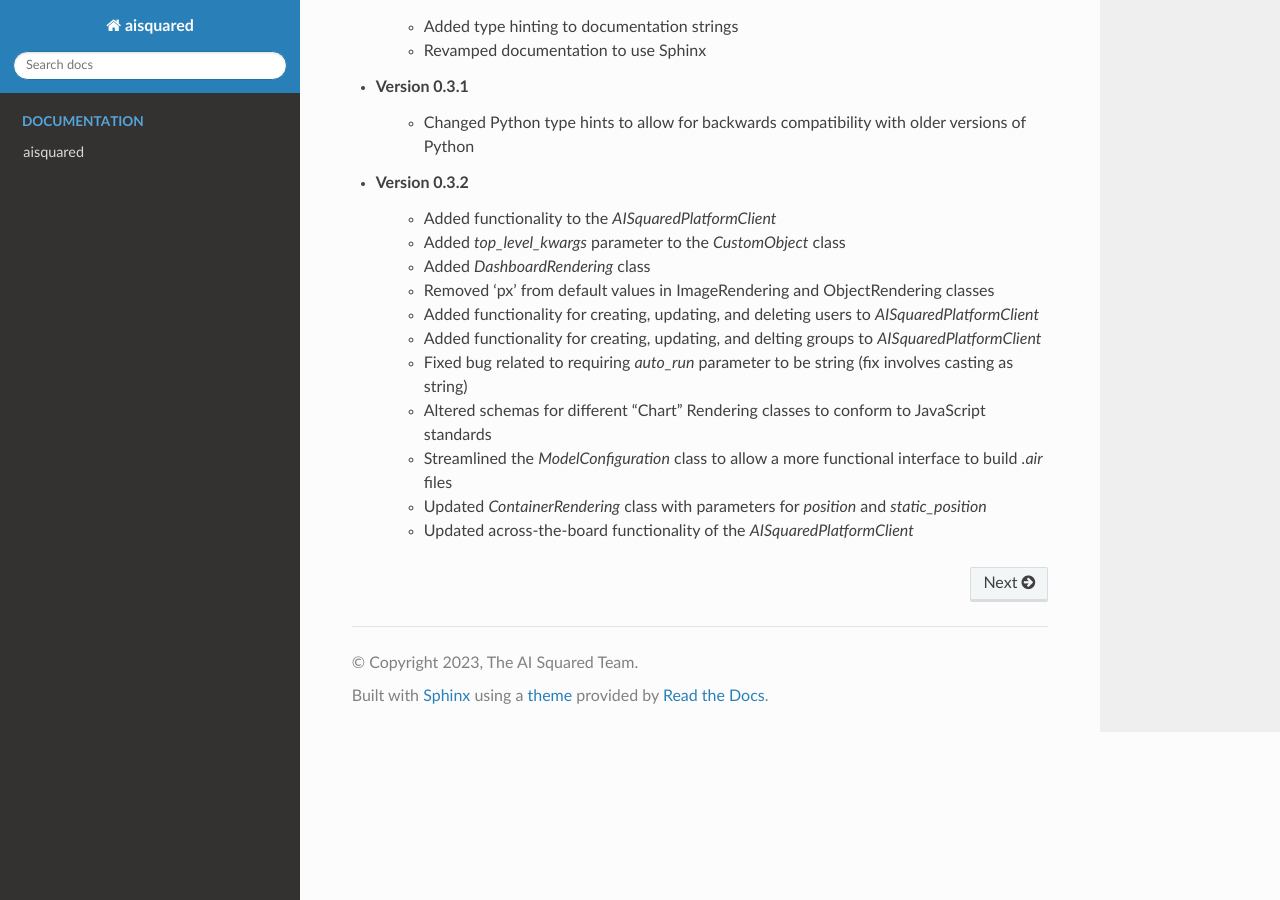
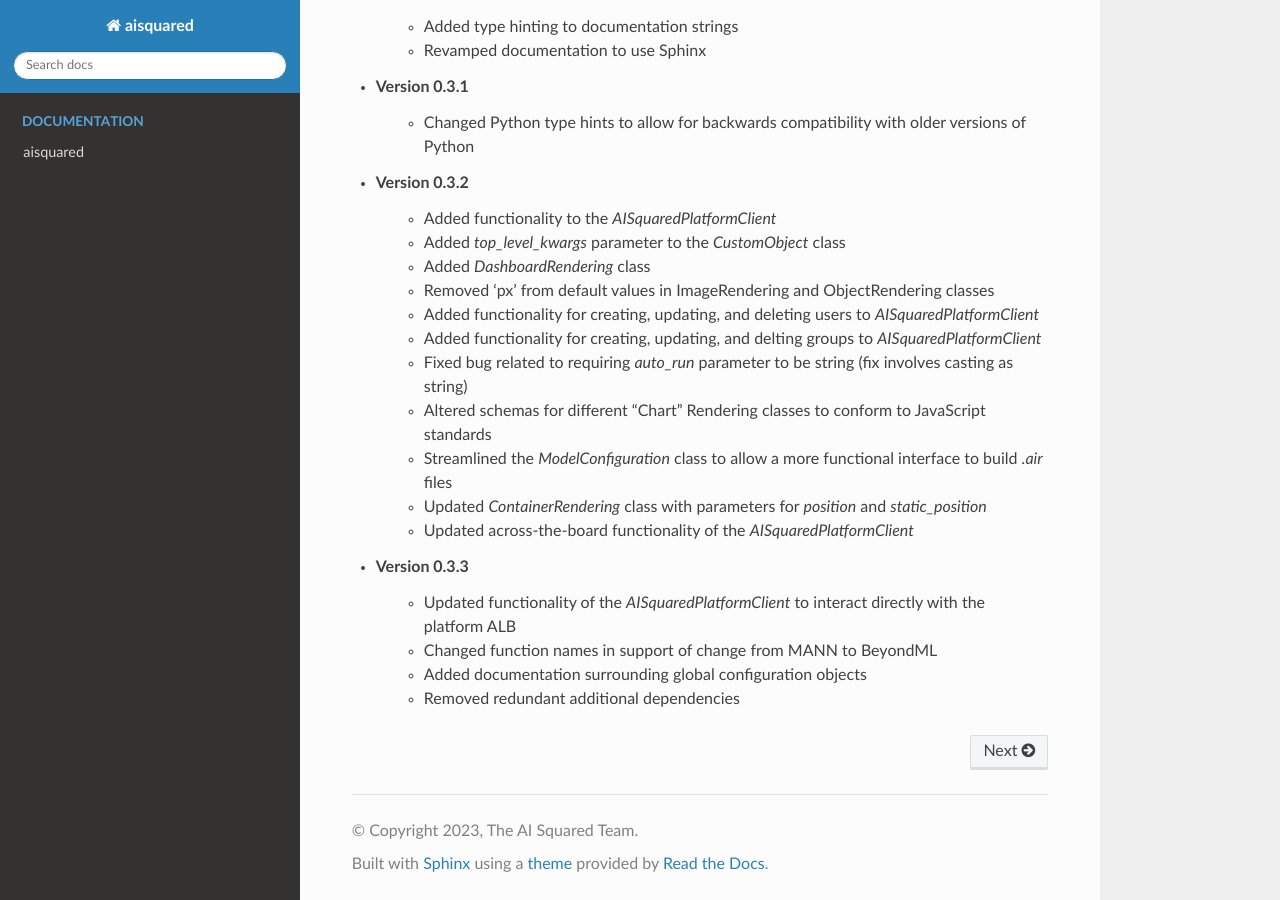
Before and after one commit to AISquaredInc/aisquared, a Sphinx documentation site: the page built from sphinx/index.rst, in a window 1280 px wide and 900 px high, scrolled down 3045 px. Built offline with Sphinx 7.4.7 and the Read the Docs theme 2.0.0, drawn with Linux system fonts in a browser that asks for light colours.

Commit message:
updating changelog in readme and index.rst
Signed-off-by: Jacob Renn <77127228+jacobrenn@users.noreply.github.com>

```diff
--- a/sphinx/index.rst
+++ b/sphinx/index.rst
@@ -15,7 +15,7 @@ Welcome to the documentation for the `aisquared` python package!
 
 This package contains utilities to interact with the AI Squared technology stack, particularly with developing and deploying models to the AI Squared Platform or other applications developed through the AI Squared JavaScript SDK.
 
-**Current Production Version:** ``0.3.2``
+**Current Production Version:** ``0.3.3``
 
 :download:`View this Documentation in PDF Format <./_build/latex/aisquared.pdf>`.
 
@@ -117,3 +117,8 @@ Changelog
    - Streamlined the `ModelConfiguration` class to allow a more functional interface to build `.air` files
    - Updated `ContainerRendering` class with parameters for `position` and `static_position`
    - Updated across-the-board functionality of the `AISquaredPlatformClient`
+- Version 0.3.3
+   - Updated functionality of the `AISquaredPlatformClient` to interact directly with the platform ALB
+   - Changed function names in support of change from MANN to BeyondML
+   - Added documentation surrounding global configuration objects
+   - Removed redundant additional dependencies
```
Also changed, not shown: README.md (+6 -0 lines).
